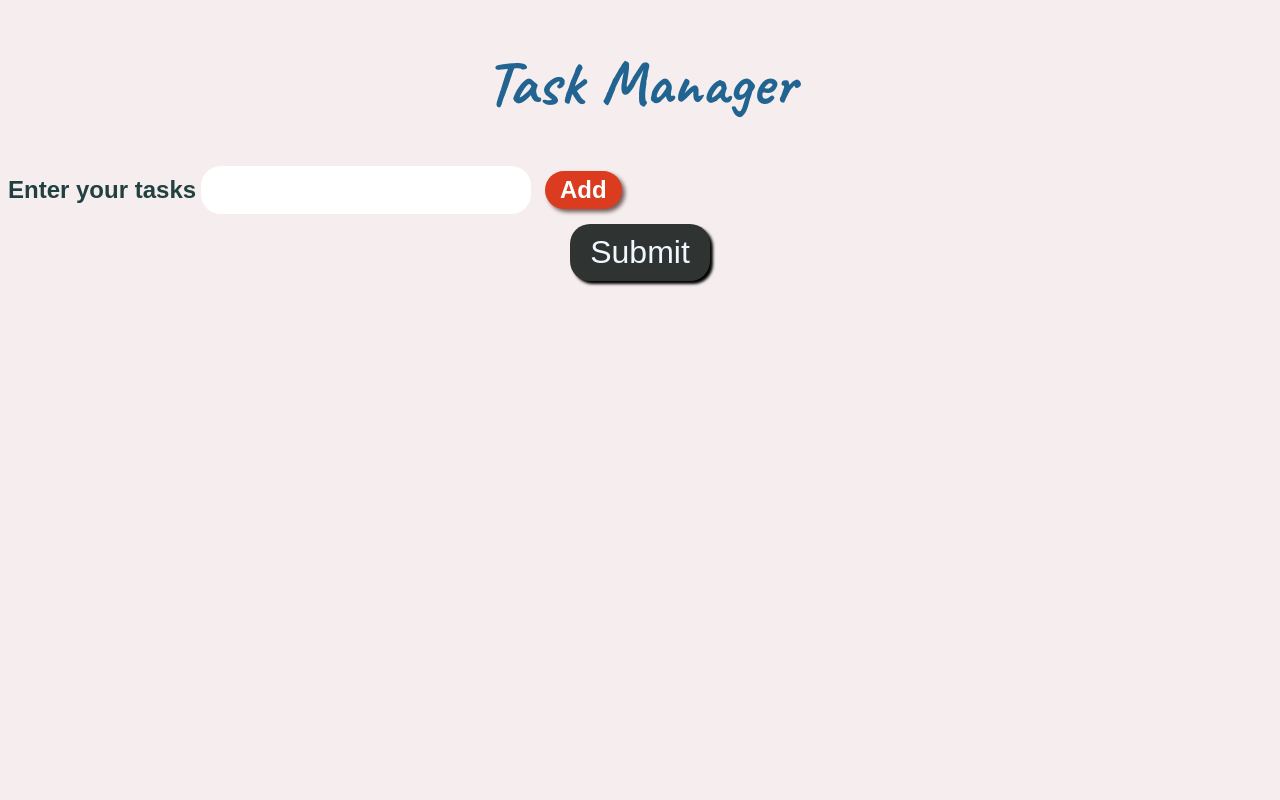
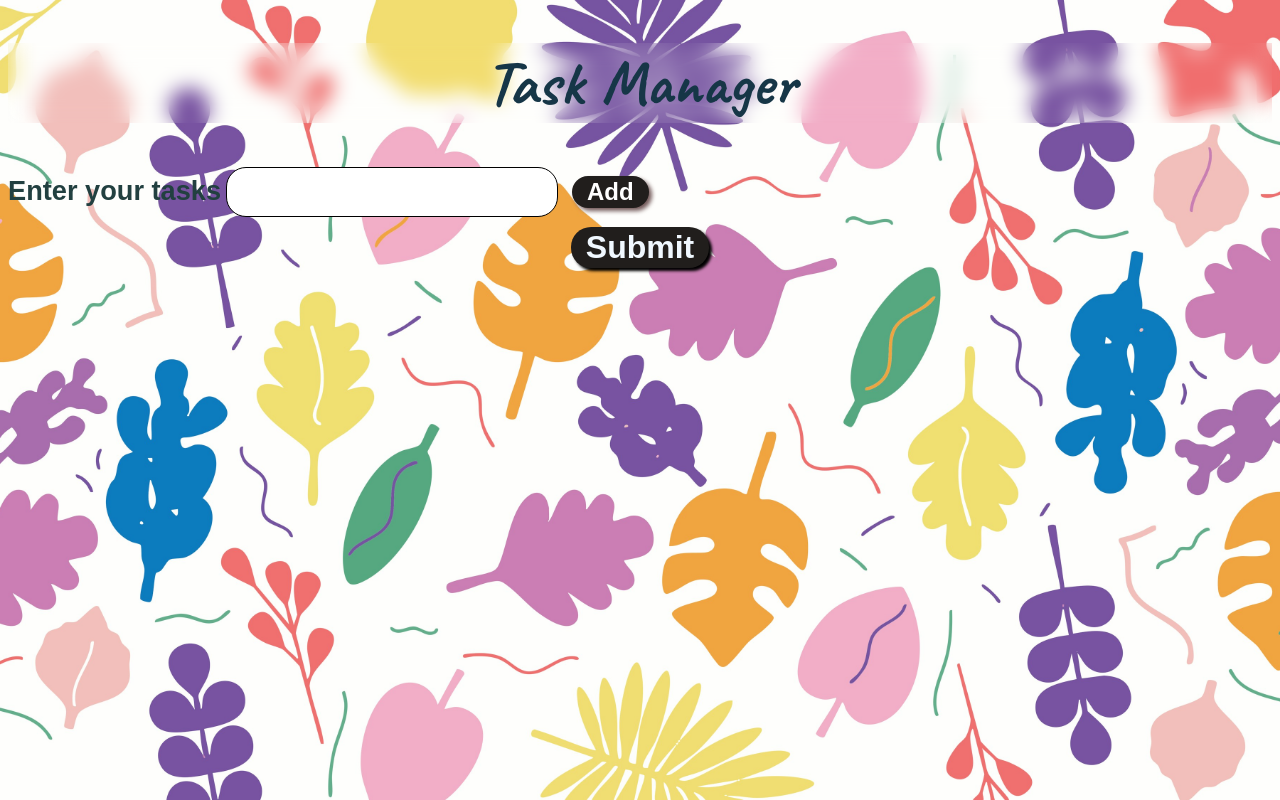
Before and after one commit to aatharva22/Task_Manager, a plain HTML site: page index.html in a window 1280 px wide. Drawn offline with Linux system fonts and the light colour scheme; a web font is replaced by a local one.

Commit message:
Added background image

```diff
--- a/style.css
+++ b/style.css
@@ -1,17 +1,24 @@
 body{
     background-color: rgb(246, 238, 238);
     font-family: Arial, Helvetica, sans-serif;
+    background-image: url(1.jpg);
+    background-position:center ;
+    background-repeat: no-repeat;
+    background-size: cover;
+    background-attachment: fixed;
 }
 
 h1{
     text-align: center;
     font-size: 4em;
-    color: rgb(34, 100, 145);
+    color: rgb(22, 54, 71);
     font-family: Caveat;
+    backdrop-filter: blur(10px);
 }
 
 .inp{
     font-size: 1.5em;
+    border: 1px solid;
 
 }
 
@@ -19,10 +26,11 @@ h1{
 #button{
     font-size: 2em;
     border: none;
-    background-color: rgb(47, 52, 50);
+    font-weight: bold;
+    background-color: hsl(15, 7%, 12%);
     color: aliceblue;
     margin: 10px auto;
-    padding: 10px 20px;
+    padding: 2px 15px;
     border-radius: 20px;
     cursor: pointer;
     box-shadow: 3px 3px 3px black
@@ -42,8 +50,8 @@ h1{
 }
 
 #task1 input[type = "checkbox"] {
-    width: 1.5em;
-    height: 1.5em;
+    width: 0.8em;
+    height: 0.8em;
 }
 
 input{
@@ -55,10 +63,10 @@ input{
 #add {
     border: none;
     border-radius: 20px;
-    background-color: hsl(9, 75%, 49%);
-    padding: 5px 15px;
+    background-color: hsl(15, 7%, 12%);
+    padding: 2px 15px;
     margin-left: 10px;
-    margin-top: 5px;
+    margin-top: 10px;
     color: white;
     font-weight: bold;
     box-shadow: 3px 3px 4px rgb(115, 90, 90);
@@ -68,6 +76,9 @@ input{
     font-weight: bold;
     color: rgb(34, 64, 64);
     font-family: Arial, Helvetica, sans-serif;
+    border: none;
+    font-size: 1.7rem;
+    margin-bottom: 10px;
 
 
 }
```
Also changed, not shown: 1.jpg (added), annie-spratt-Li656LKw4Js-unsplash.jpg (added).
